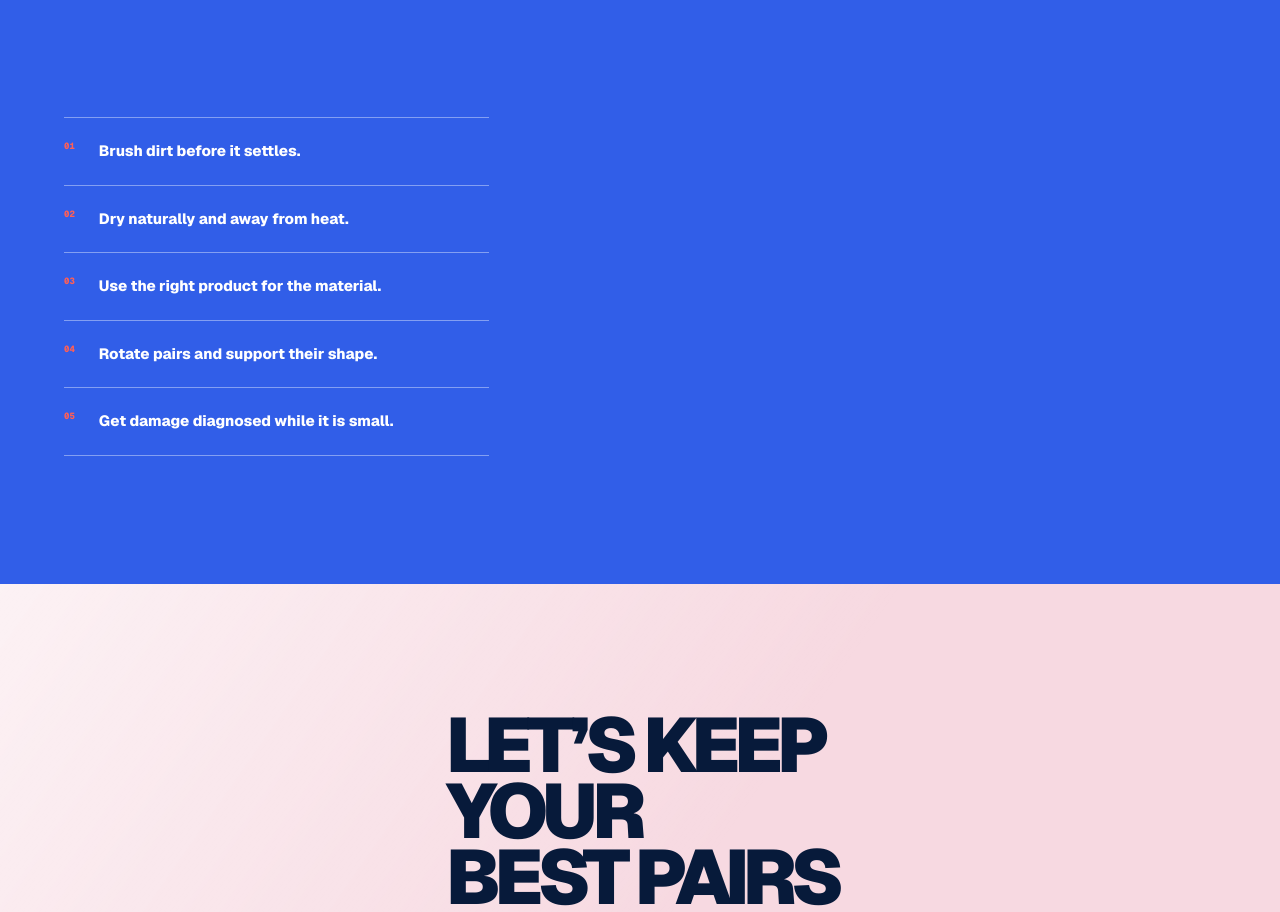
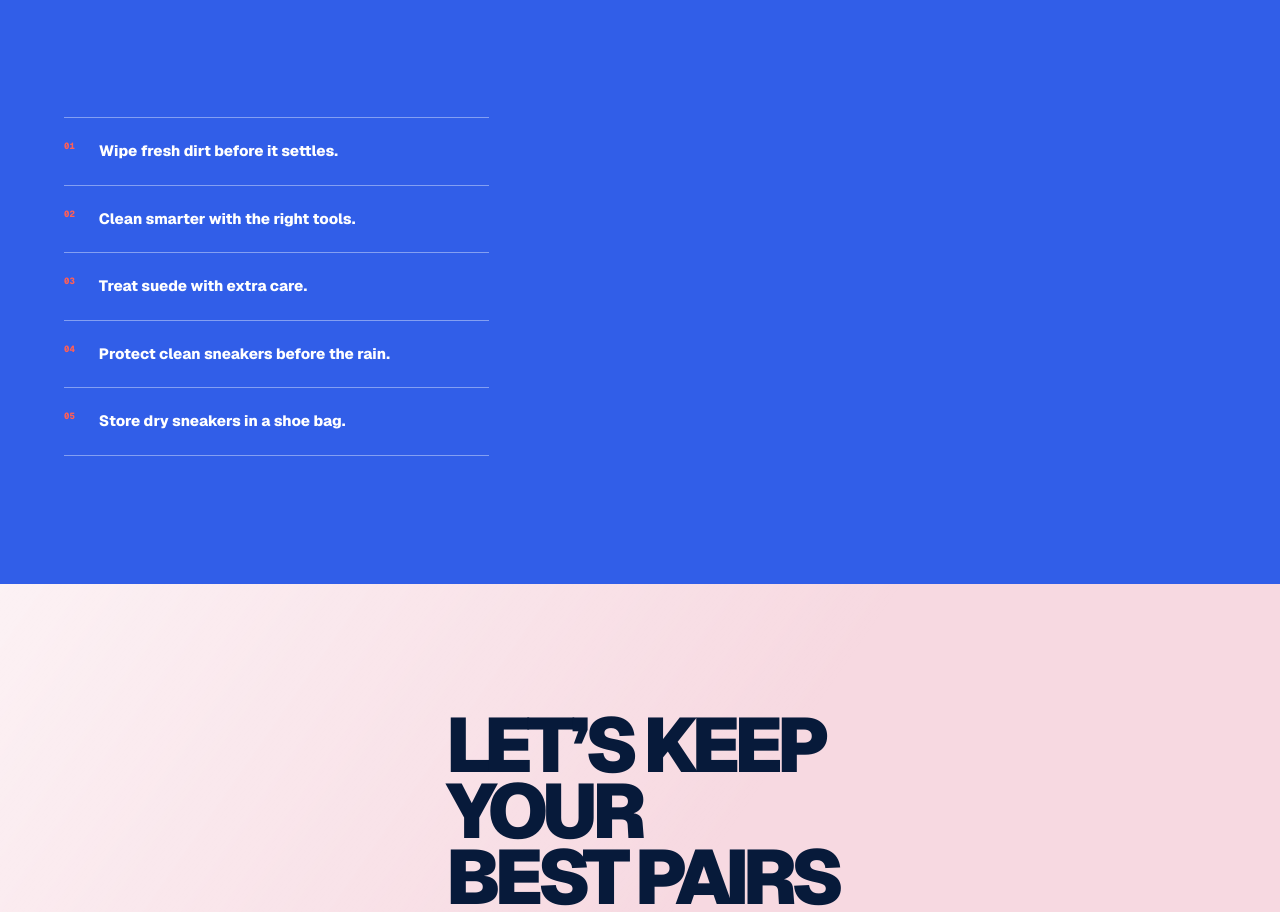
Before and after one commit to shoedoctorhtd/Shoedoctorwebsite, a Next.js app: page /blog in a window 1280 px wide. Shown: the part 2838-3750 px from the top of the page. Built offline with nearby package versions, Linux system fonts and the light colour scheme.

Commit message:
Update sneaker care checklist

```diff
--- a/app/blog/page.tsx
+++ b/app/blog/page.tsx
@@ -102,11 +102,11 @@ export default function BlogPage() {
         <p className="sd-kicker">Save this checklist</p>
         <h2>FIVE HABITS.<br />BETTER SHOES.</h2>
         <ol>
-          <li><span>01</span>Brush dirt before it settles.</li>
-          <li><span>02</span>Dry naturally and away from heat.</li>
-          <li><span>03</span>Use the right product for the material.</li>
-          <li><span>04</span>Rotate pairs and support their shape.</li>
-          <li><span>05</span>Get damage diagnosed while it is small.</li>
+          <li><span>01</span>Wipe fresh dirt before it settles.</li>
+          <li><span>02</span>Clean smarter with the right tools.</li>
+          <li><span>03</span>Treat suede with extra care.</li>
+          <li><span>04</span>Protect clean sneakers before the rain.</li>
+          <li><span>05</span>Store dry sneakers in a shoe bag.</li>
         </ol>
       </section>
 
```
